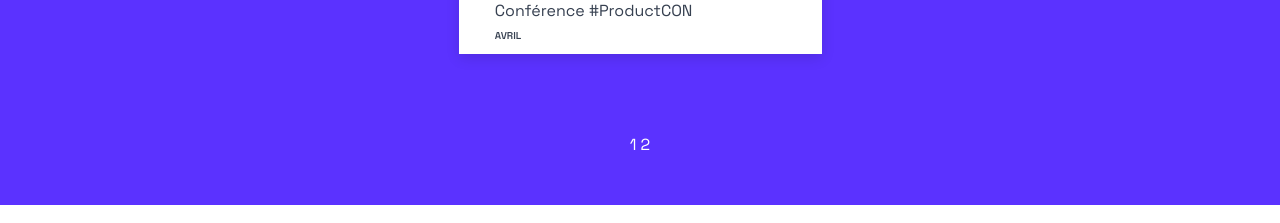
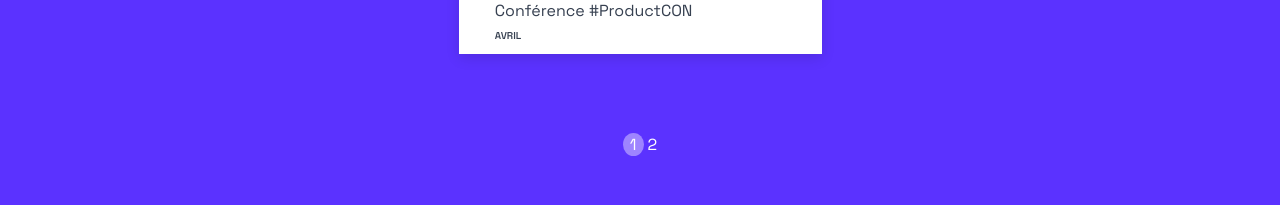
Before and after one commit to Celia-Haro/Projet_9_724_events, a React (Create React App) app: page / in a window 1280 px wide. Shown: the part 3760-3983 px from the top of the page. Built offline with nearby package versions, Linux system fonts and the light colour scheme.

Commit message:
feat: add cursor pointer on select el + active style pagination

```diff
--- a/src/components/Select/style.scss
+++ b/src/components/Select/style.scss
@@ -3,22 +3,28 @@
   min-height: 86px;
   position: relative;
   margin-left: 8px;
+
   .label {
     color: white;
     margin-bottom: 4px;
     margin-top: 4px;
   }
+
   &.large {
     width: 424px;
+
     .Select {
       width: 442px;
+
       ul {
         width: 442px;
       }
     }
   }
+
   margin-bottom: 16px;
 }
+
 .Select {
   background-color: white;
   border-radius: 4px;
@@ -28,13 +34,16 @@
   display: flex;
   position: absolute;
   z-index: 1;
+
   ul {
     position: relative;
     list-style: none;
     width: 300px;
     padding: 0;
     padding-left: 16px;
+
     li {
+      cursor: pointer;
       display: flex;
       align-items: center;
       list-style: none;
@@ -43,26 +52,32 @@
       text-transform: capitalize;
     }
   }
+
   input {
     width: 16px;
     height: 16px;
     min-width: 16px;
     margin-right: 16px;
   }
+
   button {
+    cursor: pointer;
     border: none;
     background: none;
     height: 32px;
     margin-top: 16px;
     margin-right: 8px;
+
     &.close {
       transform: rotate(180deg);
     }
   }
+
   .SelectTitle {
     &--show {
       display: flex;
     }
+
     &--hide {
       color: white;
     }
--- a/src/containers/Events/style.css
+++ b/src/containers/Events/style.css
@@ -1,3 +1,10 @@
 .SelectTitle {
   color: white;
 }
+
+.active {
+  width: 23px;
+  background: #9E84FF;
+  border-radius: 50%;
+  padding: 1px 7px;
+}
```
